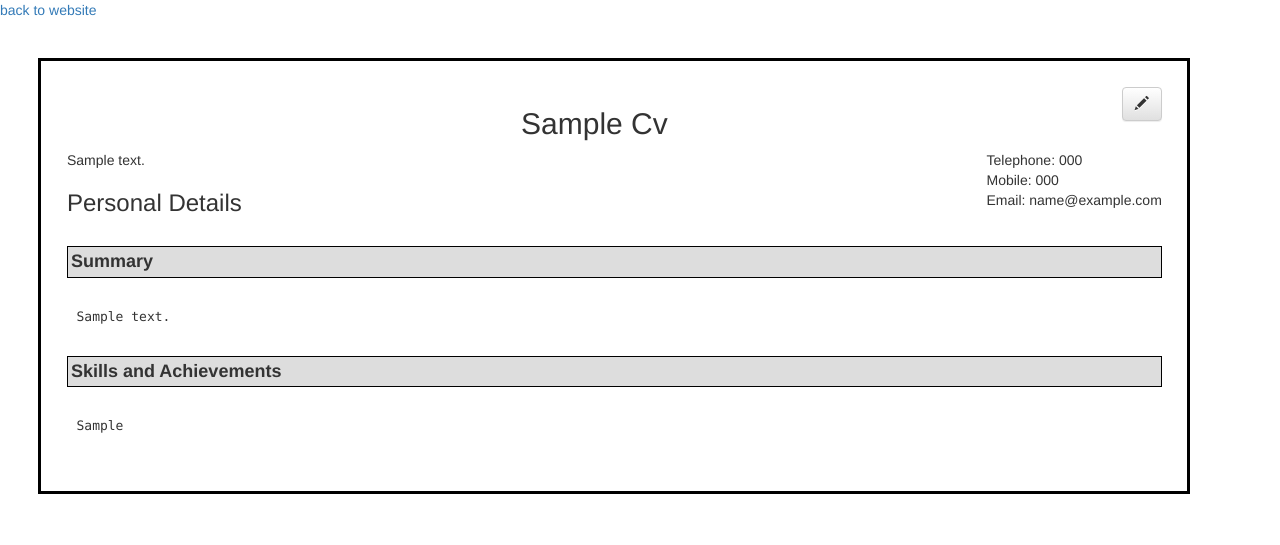
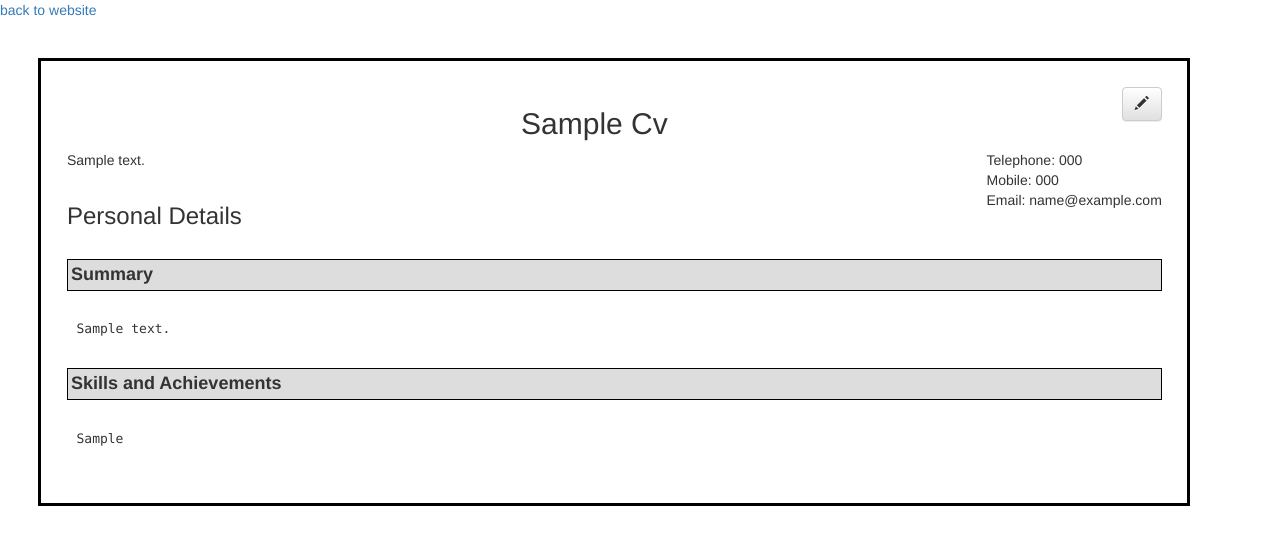
Before and after one commit to iMSA7/my-first-blog, a Django app: page /myCV/ in a window 1280 px wide. Shown: the top 545 px of the page. Run offline with Django 3.2, Linux system fonts and the light colour scheme; tables that the repository leaves empty hold one stand-in row (values such as "Sample post"); some libraries are stand-ins or nearby versions.

Commit message:
my cv design improvment

```diff
--- a/blog/static/blog/css/blog.css
+++ b/blog/static/blog/css/blog.css
@@ -66,6 +66,7 @@
   border: 3px solid #000000;
   margin-left: 3%;
   margin-top: 3%;
+  margin-bottom: 3%;
   padding: 2% 2%;
 }
 
--- a/blog/templates/blog/myCV.html
+++ b/blog/templates/blog/myCV.html
@@ -15,14 +15,14 @@
         <a href="/">back to website</a>
         <div class="cvContent">
 
-        <div style="float: right;">
+            <div style="float: right;">
             <a class="btn btn-default" href="{% url 'cv_edit' %}"><span class="glyphicon glyphicon-pencil"></span></a>
-        </div>
+            </div>
 
             <center><h2>{{ cv.name|title }}</h2></center>
             <p style="float: right;margin-top: 0px;">Telephone: {{ cv.telephone}} <br> Mobile: {{ cv.mobile}}<br> Email: {{ cv.email}} </p>
             <p style="float: left;margin-top: 0px;">{{ cv.address|linebreaks }}</p>
-            <h3>Personal Details</h3>
+            <h3 style="margin-top: 3%;">Personal Details</h3>
             <br>
             <div class="subTitle">
                 Summary
```
